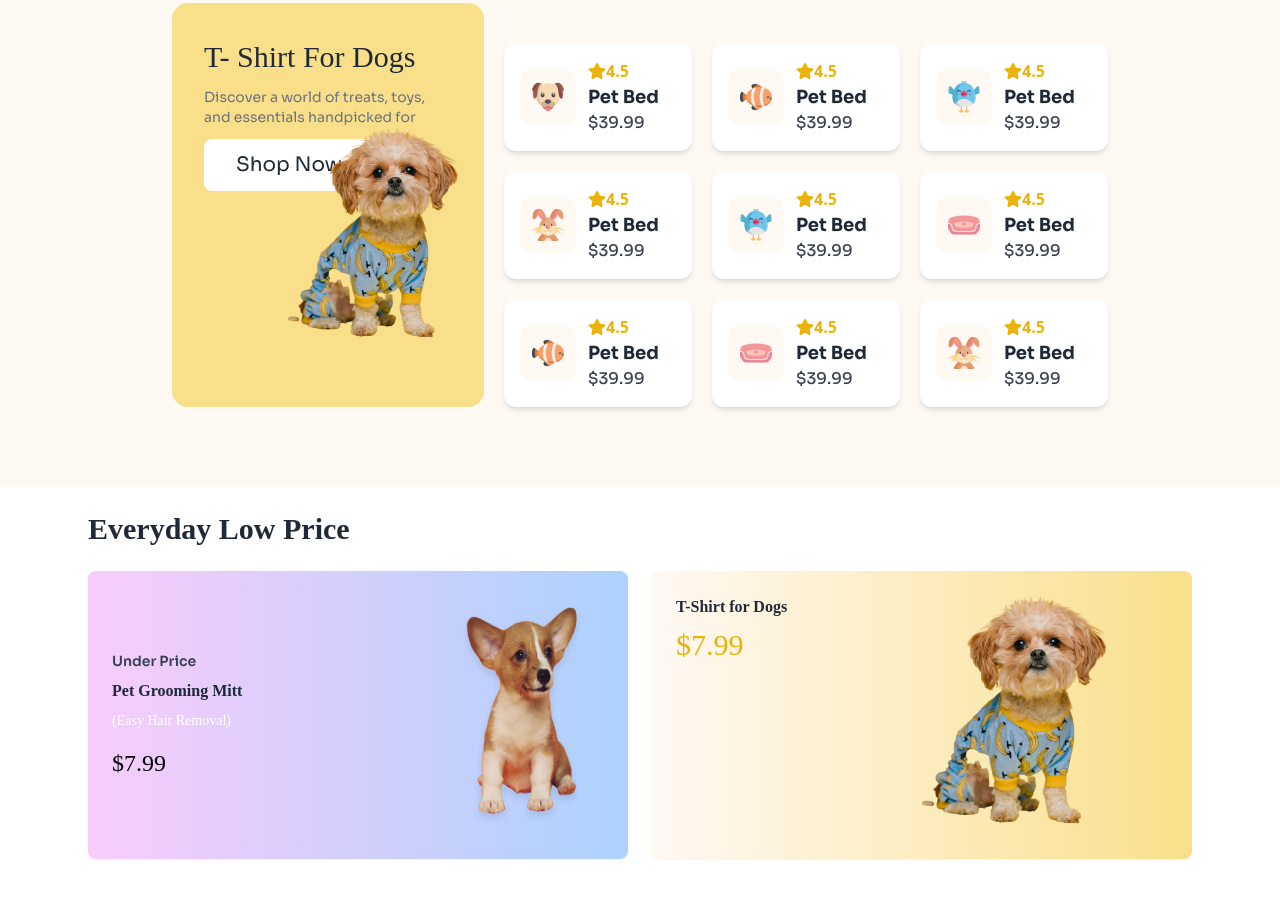
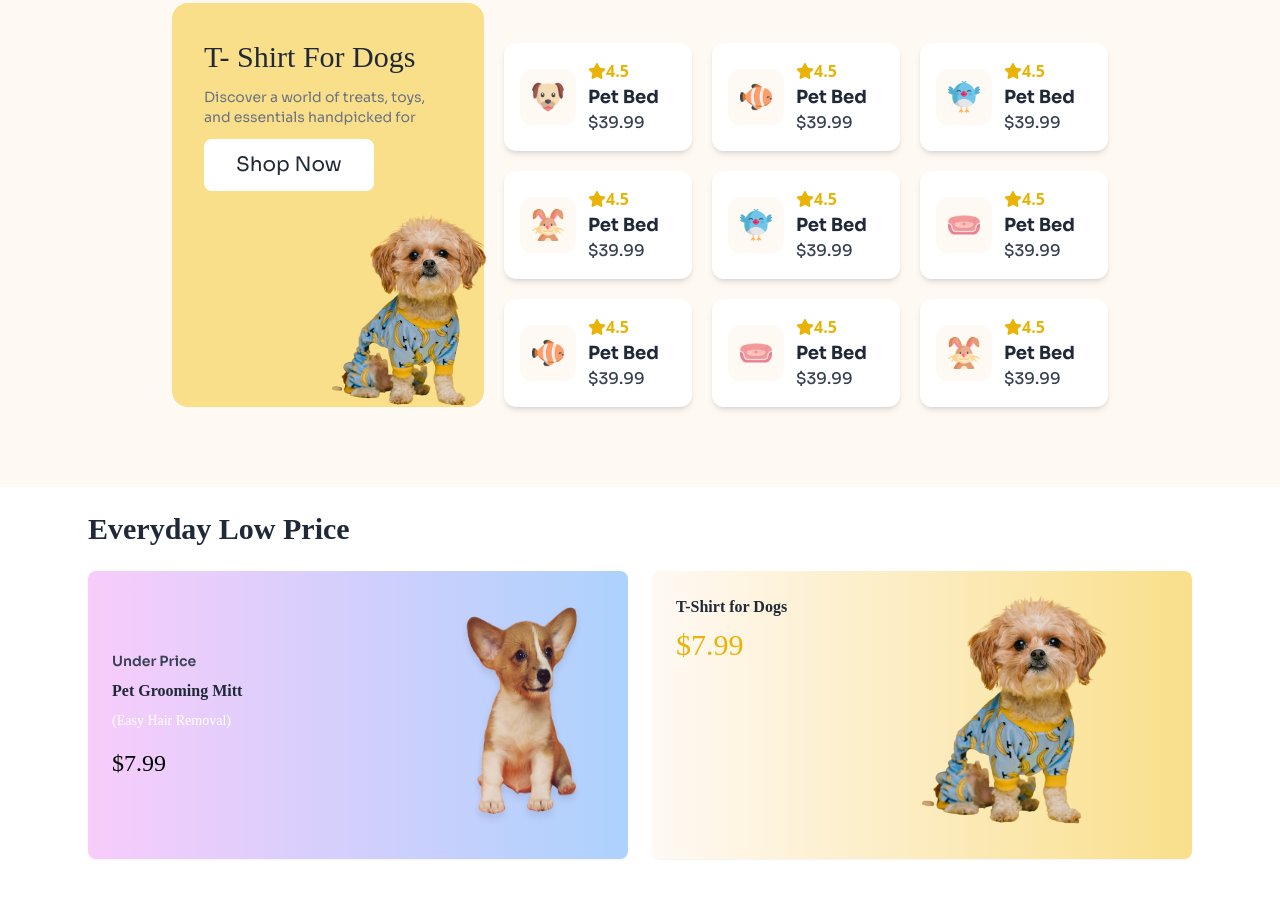
Before and after one commit to naimuddin1190/Assignment03-c1, a plain HTML site: page index.html in a window 1280 px wide. Shown: the part 935-1832 px from the top of the page. Drawn offline with nearby package versions, Linux system fonts and the light colour scheme; a web font is replaced by a local one.

Commit message:
added correct position for trending section

```diff
--- a/index.html
+++ b/index.html
@@ -188,7 +188,7 @@
                 <h4 class="adlam-font text-3xl">T- Shirt For Dogs</h4>
                 <p class="text-sm text-gray-500 sora-font">Discover a world of treats, toys, and essentials handpicked for </p>
                 <button class="text-xl px-8 py-3 bg-white rounded-lg sora-font hover:bg-blue-300">Shop Now</button>
-                <img class="absolute  right-5 top-28 w-44" src="c1-assets/cute-pet-mid.png" alt="">
+                <img class="absolute  -right-2 -top-23 -bottom-2 w-40" src="c1-assets/cute-pet-mid.png" alt="">
                </div>
 
 
```
